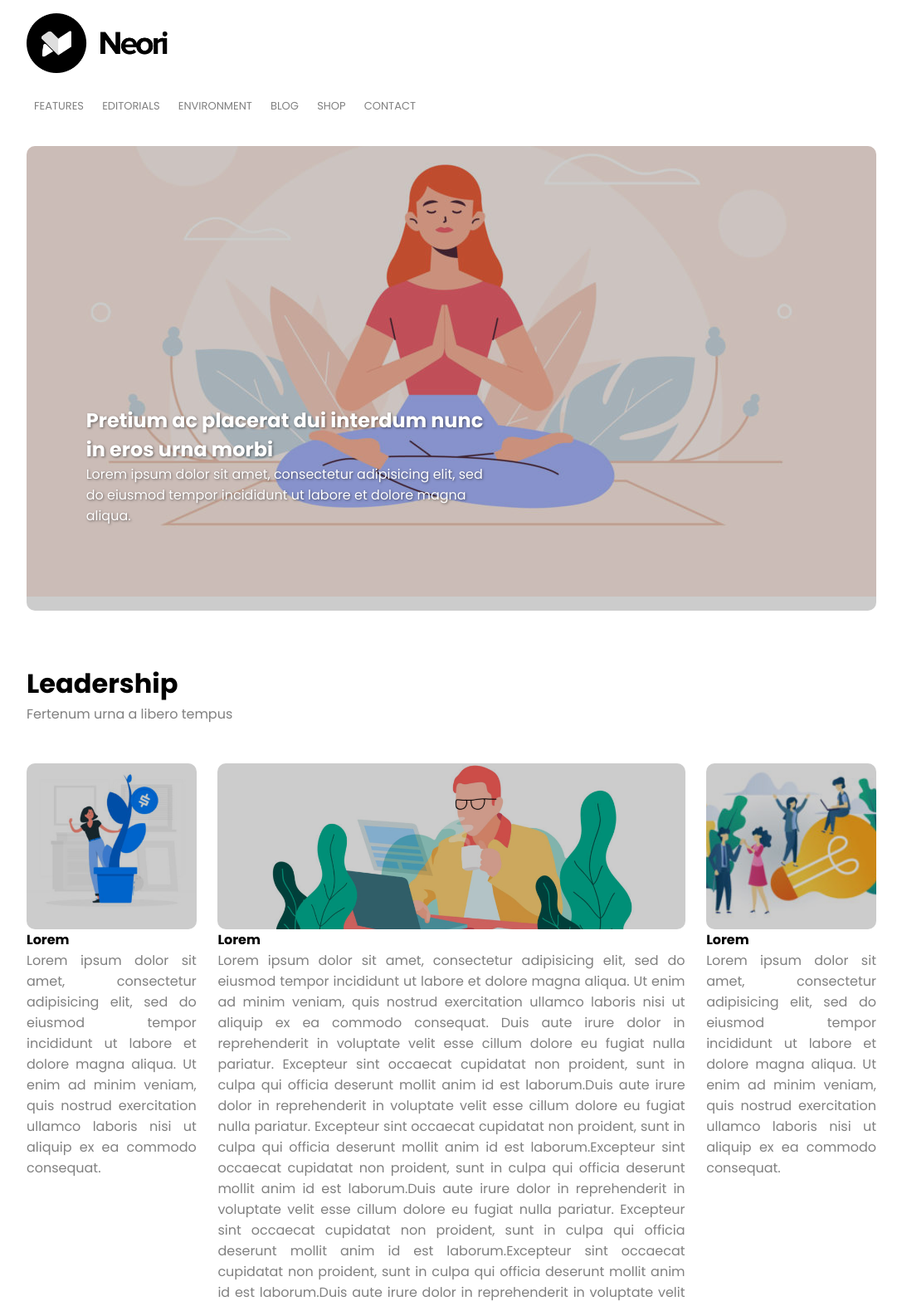
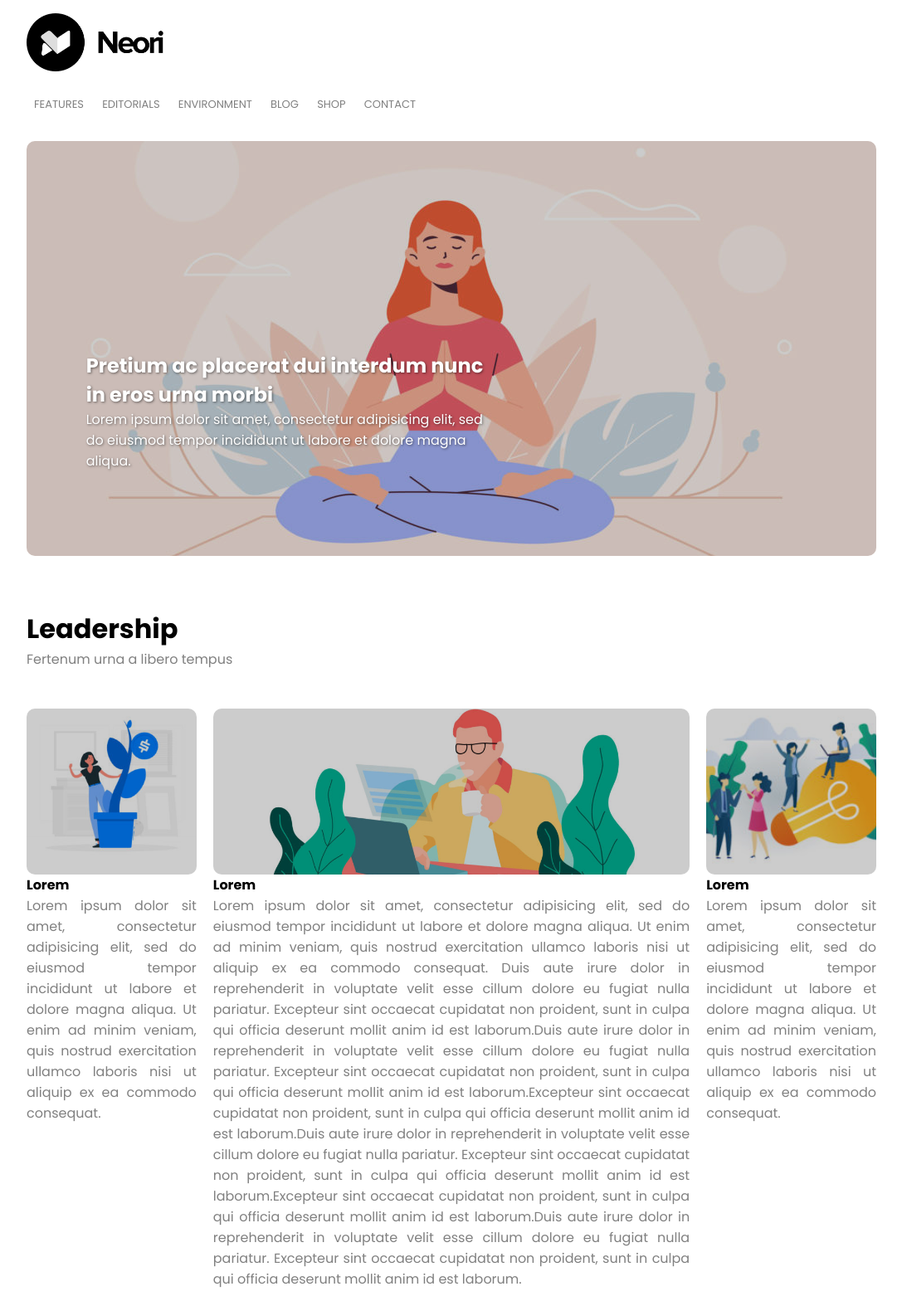
Before and after one commit to andrealigorio/htmlcss-wp, a plain HTML site: page index.html in a window 1280 px wide. Shown: the top 1568 px of the page at 83% size, without its empty margins (96-1183 px from the left). Drawn offline with Linux system fonts and the light colour scheme.

Commit message:
Corretto e inserito object-fit per centrare

```diff
--- a/css/style.css
+++ b/css/style.css
@@ -18,7 +18,7 @@ body {
 
 header {
   width: 100%;
-  height: 20vh;
+  height: 160px;
   position: fixed;
   top: 0;
   z-index: 999;
@@ -26,8 +26,8 @@ header {
   padding-top: 2vh;
 }
 
-#logo {
-  height: 50%;
+#logo img {
+  height: 70px;
 }
 
 nav ul {
@@ -54,12 +54,12 @@ nav ul li:hover {
 
 main {
   width: 100%;
-  margin-top: 22vh; /* Ho aumentato il margin-top del main per fissare l'header e non aver problemi allo scroll */
+  margin-top: 170px; /* Ho aumentato il margin-top del main per fissare l'header e non aver problemi allo scroll */
 }
 
 .slider {
   width: 100%;
-  height: 70vh;
+  height: 500px;
   position: relative;
 }
 
@@ -71,22 +71,18 @@ main {
   border-radius: 10px;
 }
 .banner img {
-  min-height: 100%;
-  min-width: 100%;
-  position: absolute;
-  top: -25%;  /*il top è negativo in modo da tagliare l'immagine nella parte superiore*/
-  left: 50%;
-  transform: translateX(-50%); /*utilizzo il translate sull'asse delle x in modo che quando riduco le dimensioni del device l'immagine del banner rimane centrale e da alla pagina un aspetto più responsive*/
+  width: 100%;
+  height: 100%;
+  object-fit: cover;
 }
 
 .layover {
-  width: 100%;
-  height: 100%;
   position: absolute;
   top: 0;
   left: 0;
+  bottom: 0;
+  right: 0;
   background-color: rgba(0, 0, 0, 0.2);
-  border-radius: 10px;
 }
 
 .banner_text {
@@ -134,31 +130,25 @@ main {
 
 .bottom_image {
   width: 100%;
-  height: 25vh;
+  height: 200px;
   position: relative;
-}
-
-.box .image {
-  width: 100%;
-  height: 100%;
-  background-size: cover;
-  background-position: center;
+  overflow: hidden;
   border-radius: 10px;
 }
 
-.box .image.img_left {
-    background-image: url("../img/img-1.jpg");
-}
-.box .image.img_right {
-    background-image: url("../img/img-3.jpg");
-}
 .box .image.img_middle {
     background-image: url("../img/banner-2.jpg");
 }
 
 .box.middle {
-  width: calc(60% - 4vw);
-  margin: 0 2vw;
+  width: calc(60% - 40px);
+  margin: 0 20px;
+}
+
+.bottom_image img {
+  height: 200px;
+  width: 100%;
+  object-fit: cover;
 }
 
 footer {
--- a/index.html
+++ b/index.html
@@ -9,7 +9,9 @@
   </head>
   <body>
     <header>
-        <img id="logo" src="img/logo.png" alt="Logo">
+      <div id="logo">
+        <img src="img/logo.png" alt="Logo Neori">
+      </div>
       <nav>
         <ul>
           <li><a href="#">FEATURES</a></li>
@@ -33,8 +35,8 @@
             </p>
           </div>
           <img src="img/banner.jpg" alt="Banner">
-        </div>
-        <div class="layover">
+          <div class="layover">
+          </div>
         </div>
       </div>
       <div class="columns">
@@ -50,8 +52,7 @@
         </div>
         <div class="box left">
           <div class="bottom_image">
-            <div class="image img_left">
-            </div>
+            <img src="img/img-1.jpg" alt="Immagine 1">
             <div class="layover">
             </div>
           </div>
@@ -62,8 +63,7 @@
         </div>
         <div class="box middle">
           <div class="bottom_image">
-            <div class="image img_middle">
-            </div>
+            <img src="img/banner-2.jpg" alt="Immagine 2">
             <div class="layover">
             </div>
           </div>
@@ -74,8 +74,7 @@
         </div>
         <div class="box right">
           <div class="bottom_image">
-            <div class="image img_right">
-            </div>
+            <img src="img/img-3.jpg" alt="Immagine 3">
             <div class="layover">
             </div>
           </div>
```
